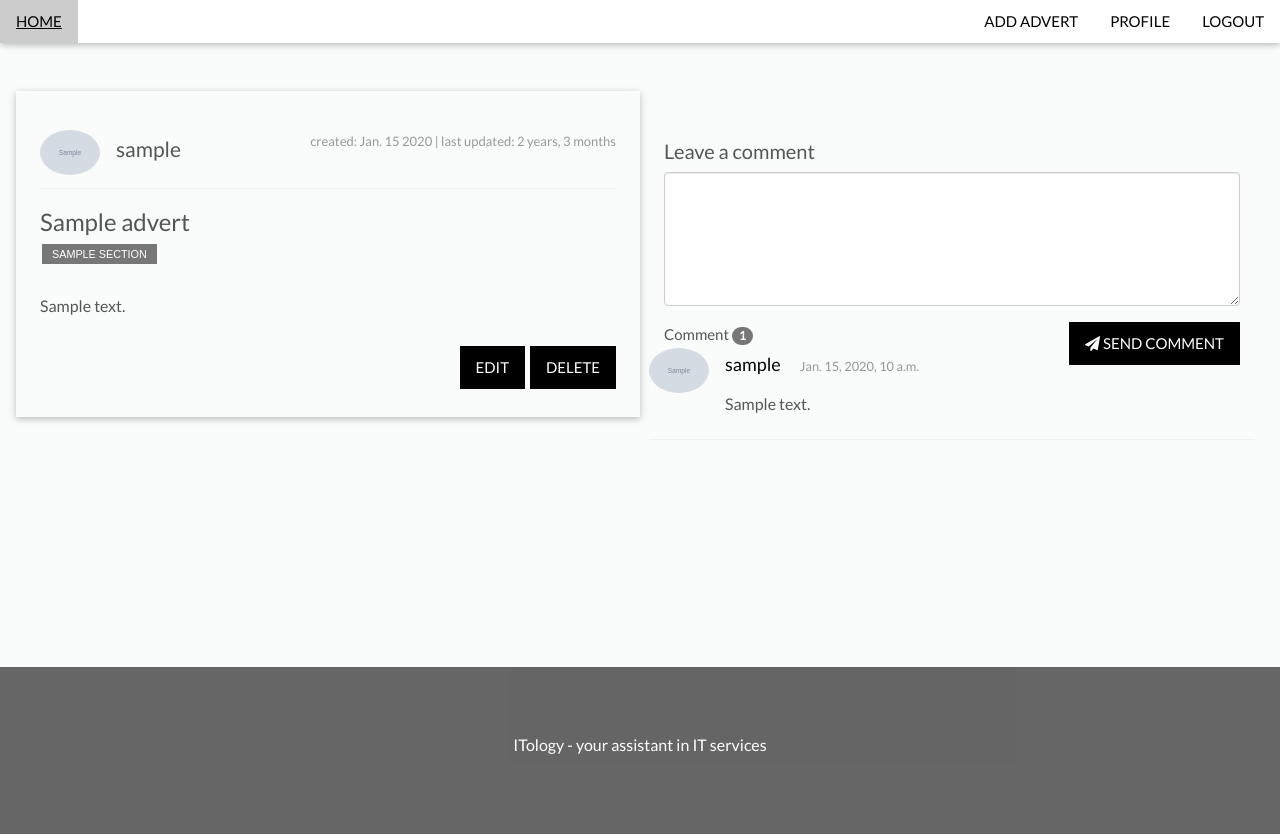
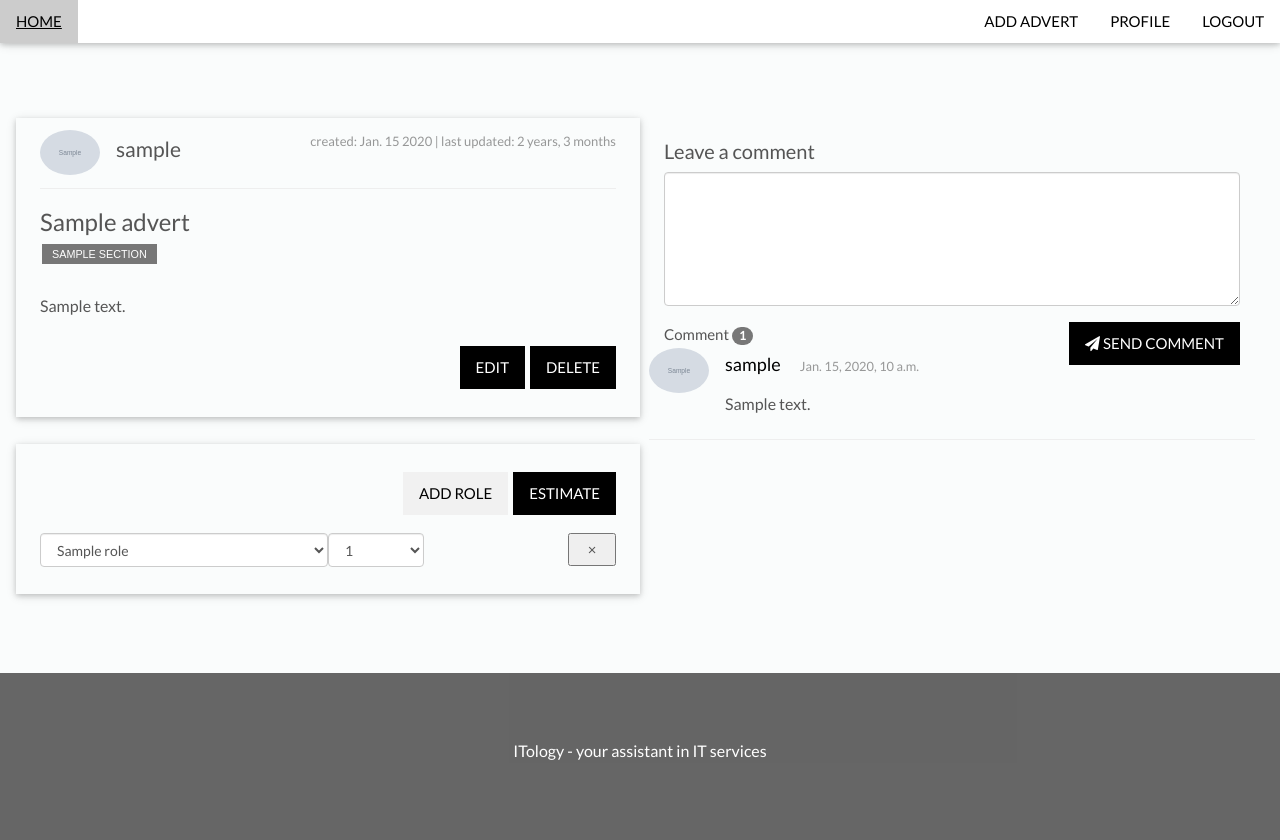
Before and after one commit to SvetlanaSumets11/itology, a Django app: page /advert/1/ in a window 1280 px wide. Run offline with Django 4.2, Linux system fonts and the light colour scheme; a user stored in the database is signed in; tables that the repository leaves empty hold one stand-in row (values such as "Sample post"); grey boxes marked "Sample" are stand-in pictures; parts of the project's set-up code (start-up, migrations or seed data) failed here and were passed over; some libraries are stand-ins or nearby versions.

Commit message:
Add roles to advert

```diff
--- a/itology/views/advert_board.py
+++ b/itology/views/advert_board.py
@@ -7,7 +7,7 @@ from django.views.generic import CreateView, DeleteView, DetailView, ListView, U
 
 from itology.forms.advert_board import CommentForm
 from itology.messages import SUCCESSFUL_CREATED_ADVERT, SUCCESSFUL_DELETED_ADVERT, SUCCESSFUL_UPDATED_ADVERT
-from itology.models import Advert, Comment, Section
+from itology.models import Advert, Comment, Section, Role, Team
 
 
 class HomeView(ListView):
@@ -51,24 +51,34 @@ class AdvertView(DetailView):
         context = super().get_context_data(**kwargs)
         advert = get_object_or_404(Advert, pk=self.kwargs['pk'])
         context['advert'] = advert
+        context['roles'] = Role.objects.all()
         context['comments'] = advert.comment.all()
         context['form'] = CommentForm()
         return context
 
     def post(self, request, *args, **kwargs):
-        form = CommentForm(request.POST)
+        comment_form = CommentForm(request.POST)
         self.object = self.get_object()
         context = super().get_context_data(**kwargs)
 
-        advert = Advert.objects.filter(id=self.kwargs['pk'])[0]
+        advert = Advert.objects.filter(id=self.kwargs['pk']).first()
         context['advert'] = advert
+        context['roles'] = Role.objects.all()
         context['comments'] = advert.comment.all()
-        context['form'] = form
+        context['comment_form'] = comment_form
 
-        if form.is_valid():
-            Comment.objects.create(author=self.request.user, content=form.cleaned_data['content'], advert=advert)
-            context['form'] = CommentForm()
+        if comment_form.is_valid():
+            Comment.objects.create(
+                author=self.request.user,
+                content=comment_form.cleaned_data.get('content'),
+                advert=advert,
+            )
+            context['comment_form'] = CommentForm()
             return self.render_to_response(context=context)
+
+        roles = zip(request.POST.getlist('role'), request.POST.getlist('amount'))
+        for role, amount in roles:
+            Team.objects.create(role=Role.objects.filter(title=role).first(), advert=advert, amount=int(amount))
 
         return self.render_to_response(context=context)
 
@@ -80,8 +90,7 @@ class AdvertCreateView(LoginRequiredMixin, CreateView):
 
     def get_context_data(self, **kwargs):
         context = super().get_context_data(**kwargs)
-        sections = Section.objects.all()
-        context['sections'] = sections
+        context['sections'] = Section.objects.all()
         return context
 
     def get_success_url(self):
--- a/templates/advert_board/advert_detail.html
+++ b/templates/advert_board/advert_detail.html
@@ -6,7 +6,8 @@
 {% block content %}
     <div class="w3-container w3-padding-64 bg-2" style="min-height: 80vh">
         <div class="w3-row">
-            <div class="w3-col m6 w3-hide-small w3-card w3-padding-large"><br>
+            <div class="w3-col m6"><br>
+                <div class="w3-row w3-card w3-hide-small w3-padding-large">
                     <span class="w3-right w3-opacity" style="font-size: 13px">created: {{ advert.created_at|date:"N j Y" }} | last updated: {{ advert.updated_at|timesince }}</span>
                     <img src="{{ user.client.avatar.url }} " alt="Avatar" class="w3-left w3-circle w3-margin-right" style="width:60px">
                     {% if request.user == advert.creator %}
@@ -26,15 +27,44 @@
                         <a class="w3-button w3-black w3-right w3-animate-opacity w3-section w3-hover-red" style="margin-top:25px; margin-left: 5px;" href="{% url 'advert_delete' advert.id %}">DELETE</a>
                         <a class="w3-button w3-black w3-right w3-animate-opacity w3-section" style="margin-top:25px;" href="{% url 'advert_update' advert.id %}">EDIT</a>
                     {% endif %}
+                </div><br>
+
+                <div class="w3-row w3-card w3-hide-small w3-padding-large form-group" id='forms'>
+                    <form method='POST' class='w3-row'>
+                        {% csrf_token %}
+                        <button style="margin-left: 5px;" class="w3-button w3-animate-opacity w3-black w3-right w3-section" type="submit">ESTIMATE</button>
+                        <button class="w3-button w3-light-grey w3-right w3-animate-opacity w3-section add-btn" type="button" >ADD ROLE</button>
+                        <br>
+                        <div class="form-list"></div>
+                    </form>
+                    <div id="form-template" style="display: none">
+                        <div class="form-row" style="padding-top: 50px;">
+                            <select class="w3-col m6 form-control" name="role" id="id_role">
+                                {% for role in roles %}
+                                    <option value="{{ role }}">{{ role }}</option>
+                                {% endfor %}
+                            </select>
+                            <select class="w3-col m2 form-control" name="amount" id="id_amount">
+                                <option value="1">{{ '1' }}</option>
+                                <option value="2">{{ '2' }}</option>
+                                <option value="3">{{ '3' }}</option>
+                                <option value="4">{{ '4' }}</option>
+                                <option value="5">{{ '5' }}</option>
+                            </select>
+                            <button class="w3-col m1 w3-right remove-btn">&times;</button>
                         </div>
+                    </div>
+                </div>
+            </div>
+
             <!-- Form to leave comment -->
             <div class="w3-col m6 w3-hide-small w3-padding-large"><br>
                 <h4>Leave a comment</h4>
                 <form method='POST'>
                     {% csrf_token %}
                     <div class="form-group">
-                            <textarea class="form-control {% if form.content.errors %}is-invalid{% endif %}" id="id_content"
-                                      name="content" rows="6">{{ form.content.value|default:'' }}</textarea>
+                            <textarea class="form-control {% if comment_form.content.errors %}is-invalid{% endif %}" id="id_content"
+                                      name="content" rows="6">{{ comment_form.content.value|default:'' }}</textarea>
                         <button class="w3-button w3-animate-opacity w3-black w3-right w3-section" type="submit">
                             <i class="fa fa-paper-plane"></i> SEND COMMENT
                         </button>
@@ -54,4 +84,17 @@
             </div>
         </div>
     </div>
+    <script>
+        function addFormElements() {
+            $('.form-list').append($("#form-template .form-row").clone())
+        }
+
+        function removeFormElements() {
+            $(this).parents('.form-row').remove();
+        }
+
+        $(document).ready(addFormElements);
+        $(document).on("click", ".add-btn", addFormElements);
+        $(document).on("click", ".remove-btn", removeFormElements);
+    </script>
 {% endblock content %}
--- a/templates/home/base.html
+++ b/templates/home/base.html
@@ -8,6 +8,7 @@
     <link href="https://fonts.googleapis.com/css?family=Montserrat" rel="stylesheet">
     <script src="https://ajax.googleapis.com/ajax/libs/jquery/3.6.0/jquery.min.js"></script>
     <script src="https://maxcdn.bootstrapcdn.com/bootstrap/3.4.1/js/bootstrap.min.js"></script>
+    <script src="https://cdnjs.cloudflare.com/ajax/libs/jquery/3.3.1/jquery.min.js"></script>
     <link rel="stylesheet" href="https://www.w3schools.com/w3css/4/w3.css">
     <link rel="stylesheet" href="https://fonts.googleapis.com/css?family=Lato">
     <link rel="stylesheet" href="https://cdnjs.cloudflare.com/ajax/libs/font-awesome/4.7.0/css/font-awesome.min.css">
```
Lines whose indentation alone changed are shown as unchanged.
